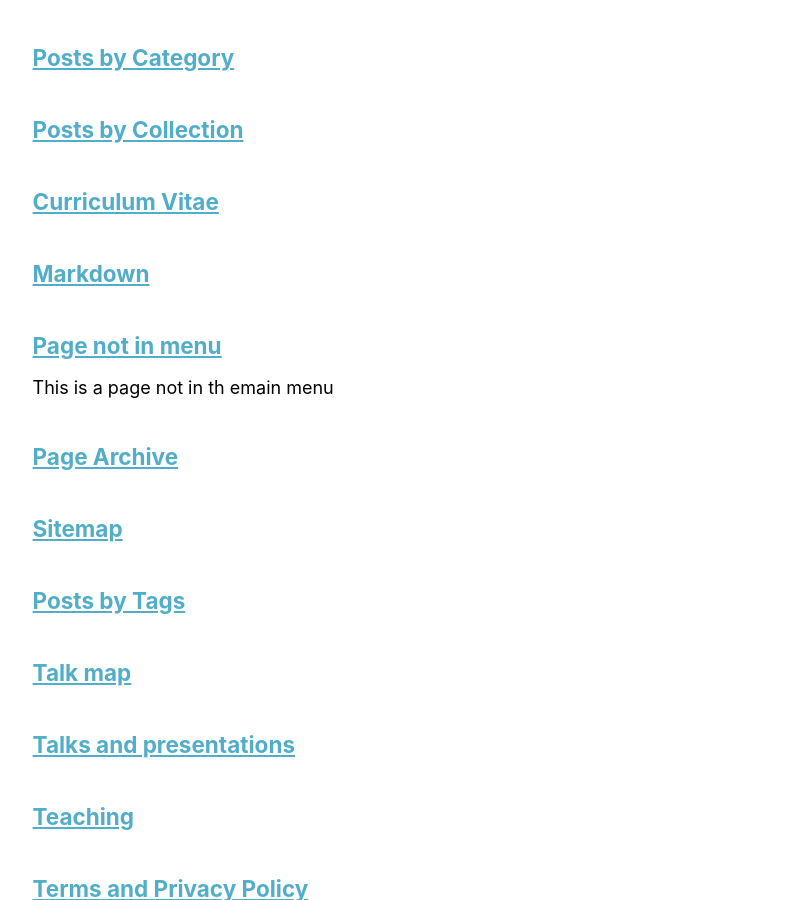
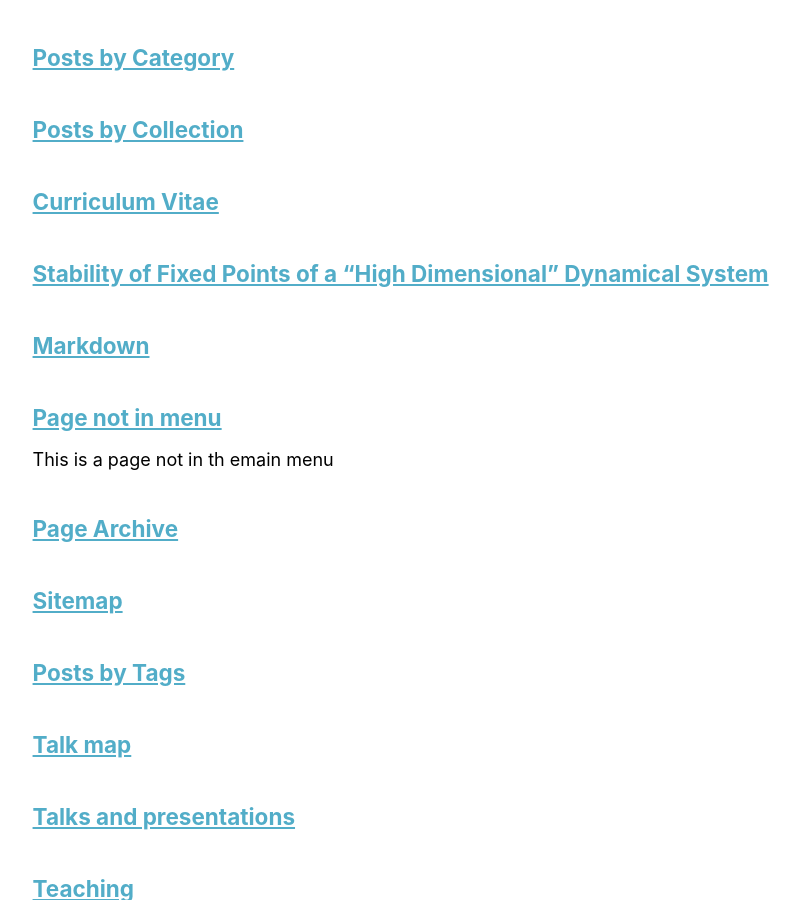
Before and after one commit to adipandas/adipandas.github.io, a Jekyll site: the page built from _pages/page-archive.html, in a window 1280 px wide and 900 px high, scrolled down 435 px. Shown: the whole window, without its empty margins (249-1049 px from the left). Built offline with Jekyll 4.4.1, drawn with Linux system fonts in a browser that asks for light colours.

Commit message:
Update fixed_point.html

```diff
--- a/_pages/fixed_point.html
+++ b/_pages/fixed_point.html
@@ -1,4 +1,13 @@
-<!doctype html>
+---
+permalink: /fixed_points
+title: "Stability of Fixed Points of a “High Dimensional” Dynamical System"
+excerpt: ""
+author_profile: true
+redirect_from:
+  - /posts/2021/03/fixed-point-high-dim/
+  - /fixed_points.html
+---
+
 <html>
 <head>
 <meta charset='UTF-8'><meta name='viewport' content='width=device-width initial-scale=1'>
```
